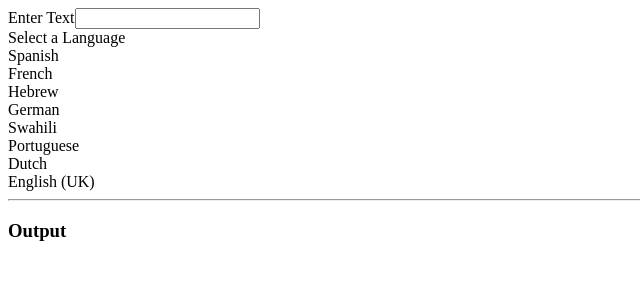
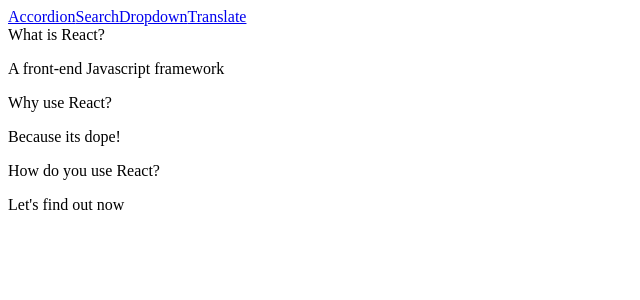
Before and after one commit to FSGeoff/widgets, a React (Create React App) app: page / in a window 1280 px wide. Shown: the top 300 px of the page, without its empty margins (0-640 px from the left). Built offline with nearby package versions, Linux system fonts and the light colour scheme; no server answers; the HTML template or start-up script is replaced by a standard one.

Commit message:
added header, finished app

```diff
--- a/src/App.js
+++ b/src/App.js
@@ -5,25 +5,33 @@
 import {options} from './arrays/Options';
 import {items} from "./arrays/items";
 import Translate from "./components/Translate";
+import Route from "./components/Route";
+import Header from "./components/Header";
 
-export const App = () => {
+const App = () => {
     const [selected, setSelected] = useState(options[0]);
-    // const [showDropdown, setShowDropdown] = useState(true);
+    return (
 
-    return (
         <div>
-            {/*<button onClick={() => setShowDropdown(!showDropdown)}>Toggle Dropdown</button>*/}
-            {/*<Accordion items={items}/>*/}
-            {/*<Search />*/}
-            {/*{ showDropdown ?*/}
-            {/*<Dropdown options={options}*/}
-            {/*          selected={selected}*/}
-            {/*          onSelectedChange={setSelected}/>*/}
-            {/*    : null*/}
-            {/*}*/}
-            <Translate />
+            <Header />
+          <Route path={"/"}>
+              <Accordion items={items}/>
+          </Route>
+
+           <Route path={"/list"}>
+               <Search />
+           </Route>
+            <Route path={"/dropdown"}>
+                <Dropdown label={"Select a color"}
+                          options={options}
+                          selected={selected}
+                          onSelectedChange={setSelected}
+                />
+            </Route>
+            <Route path={"/translate"}>
+                <Translate />
+            </Route>
         </div>
     );
-}
-
+};
 export default App;
--- a/src/arrays/Options.js
+++ b/src/arrays/Options.js
@@ -19,10 +19,6 @@
     {
         label: 'Spanish',
         value: 'es'
-    },
-    {
-        label: 'French',
-        value: 'fr'
     },
     {
         label: 'Hebrew',
--- /dev/null
+++ b/src/components/Header.js
@@ -0,0 +1,23 @@
+import React from 'react';
+import Link from "./Link";
+
+const Header = () => {
+    return (
+        <div className="ui secondary pointing menu">
+            <Link href="/" className="item">
+                Accordion
+            </Link>
+            <Link href="/list" className="item">
+                Search
+            </Link>
+            <Link href="/dropdown" className="item">
+                Dropdown
+            </Link>
+            <Link href="/translate" className="item">
+                Translate
+            </Link>
+        </div>
+    );
+};
+
+export default Header;
--- /dev/null
+++ b/src/components/Link.js
@@ -0,0 +1,23 @@
+import React from 'react';
+
+const Link = ({ className, href, children }) => {
+    const onClick = (event) => {
+        if(event.metaKey || event. ctrlKey) {
+            return;
+        }
+
+        event.preventDefault();
+        window.history.pushState({}, '', href);
+
+        const navEvent = new PopStateEvent('popstate');
+        window.dispatchEvent(navEvent);
+    };
+
+    return (
+        <a onClick={onClick} className={className} href={href}>
+            {children}
+        </a>
+    );
+};
+
+export default Link;
--- /dev/null
+++ b/src/components/Route.js
@@ -0,0 +1,21 @@
+import { useEffect, useState } from 'react';
+
+const Route = ({ path, children }) => {
+    const [currentPath, setCurrentPath] = useState(window.location.pathname);
+
+    useEffect(() => {
+        const onLocationChange = () => {
+            setCurrentPath(window.location.pathname);
+        };
+
+        window.addEventListener('popstate', onLocationChange);
+
+        return () => {
+            window.removeEventListener('popstate', onLocationChange);
+        };
+    }, []);
+
+    return currentPath === path ? children : null;
+};
+
+export default Route;
```
